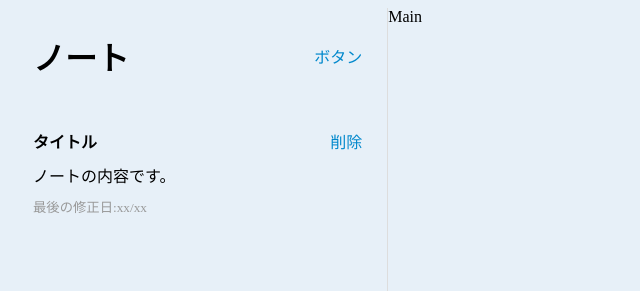
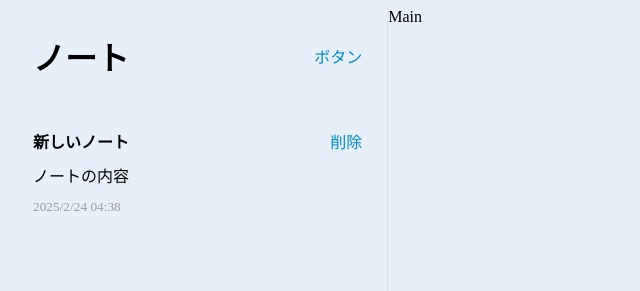
Before and after one commit to ryotaot/note-app, a React (Vite) app: page / in a window 1280 px wide. Both pictures are taken after a click on the button "ボタン". Shown: the top 291 px of the page, without its empty margins (0-640 px from the left). Built offline with nearby package versions, Linux system fonts and the light colour scheme.

Commit message:
buttonの実装2

```diff
--- a/src/App.jsx
+++ b/src/App.jsx
@@ -21,7 +21,7 @@
   return (
     <>
       <div className="App">
-        <Sidebar onAddNote={onAddNote} />
+        <Sidebar onAddNote={onAddNote} notes={notes} />
         <Main />
       </div>
     </>
--- a/src/components/Sidebar.jsx
+++ b/src/components/Sidebar.jsx
@@ -1,7 +1,7 @@
 import React from "react";
 import "./Sidebar.css";
 
-const Sidebar = ({ onAddNote }) => {
+const Sidebar = ({ onAddNote, notes }) => {
   return (
     <div className="app-sidebar">
       <div className="app-sidebar-header">
@@ -9,14 +9,21 @@
         <button onClick={onAddNote}>ボタン</button>
       </div>
       <div className="app-sidebar-notes">
-        <div className="app-sidebar-note">
-          <div className="sidebar-note-title">
-            <strong>タイトル</strong>
-            <button>削除</button>
+        {notes.map((note) => (
+          <div className="app-sidebar-note">
+            <div className="sidebar-note-title">
+              <strong>{note.title}</strong>
+              <button>削除</button>
+            </div>
+            <p>{note.content}</p>
+            <small>
+              {new Date(note.modDate).toLocaleDateString("ja-JP", {
+                hour: "2-digit",
+                minute: "2-digit",
+              })}
+            </small>
           </div>
-          <p>ノートの内容です。</p>
-          <small>最後の修正日:xx/xx</small>
-        </div>
+        ))}
       </div>
     </div>
   );
```
